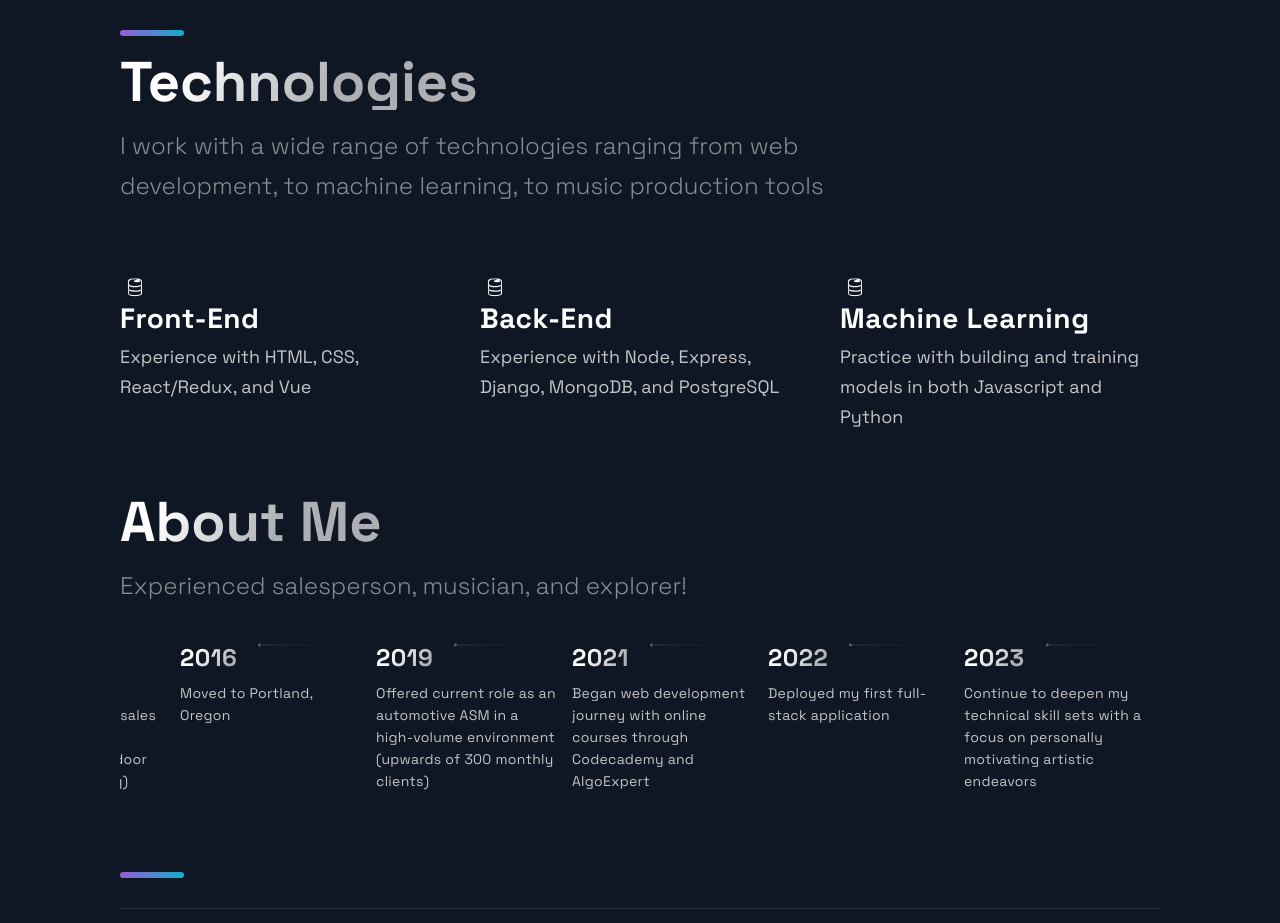
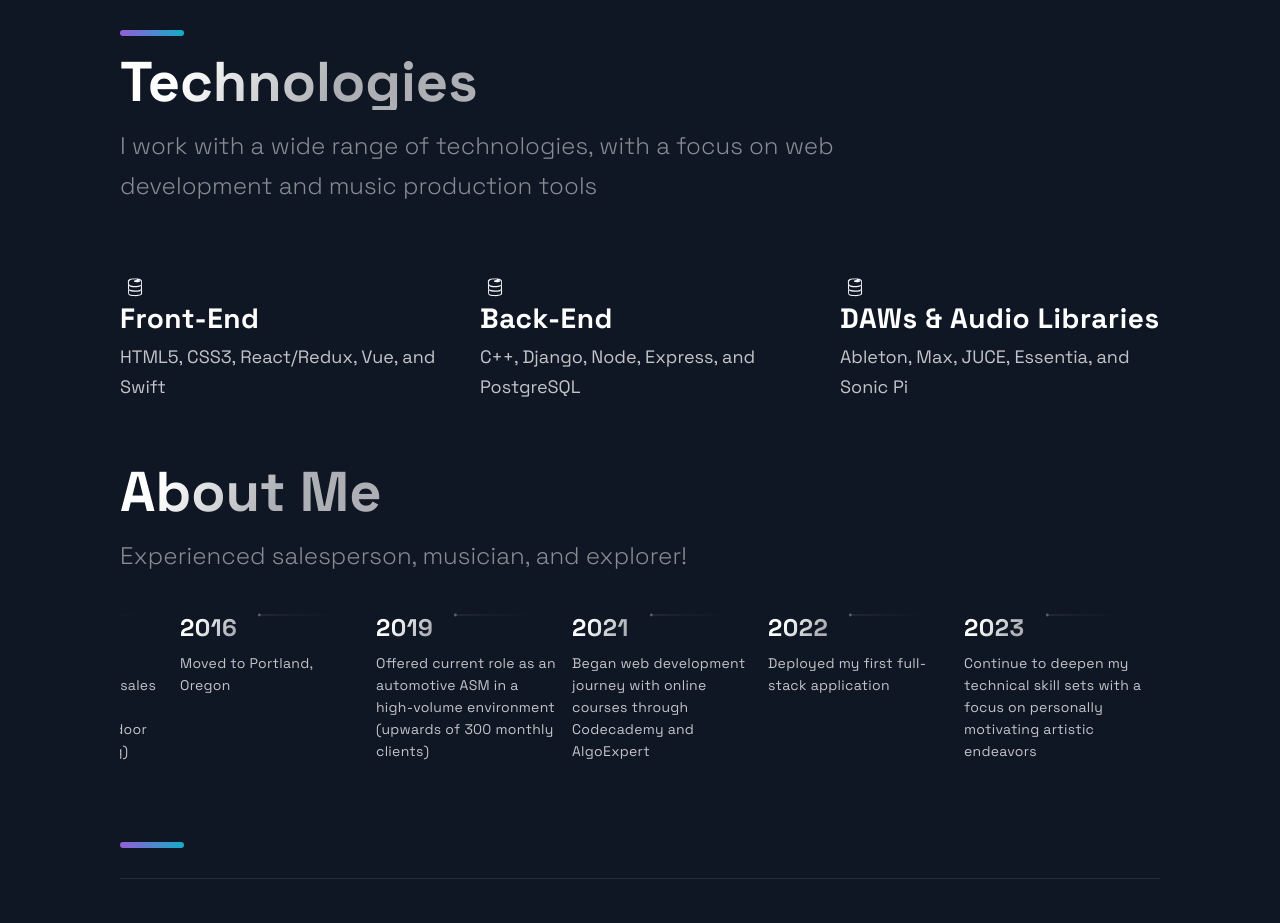
Before and after one commit to chuckhalliday/Personal-Portfolio, a Next.js app: page / in a window 1280 px wide. Shown: the part 2300-3223 px from the top of the page. Built offline with nearby package versions, Linux system fonts and the light colour scheme.

Commit message:
Update Technologies.js

```diff
--- a/src/components/Technologies/Technologies.js
+++ b/src/components/Technologies/Technologies.js
@@ -9,7 +9,7 @@ const Technologies = () =>  (
     <br/>
     <SectionTitle>Technologies</SectionTitle>
     <SectionText>
-      I work with a wide range of technologies ranging from web development, to machine learning, to music production tools
+      I work with a wide range of technologies, with a focus on web development and music production tools
     </SectionText>
     <List>
       <ListItem>
@@ -17,7 +17,7 @@ const Technologies = () =>  (
         <ListContainer>
           <ListTitle>Front-End</ListTitle>
           <ListParagraph>
-            Experience with HTML, CSS, React/Redux, and Vue
+            HTML5, CSS3, React/Redux, Vue, and Swift
           </ListParagraph>
         </ListContainer>
       </ListItem>
@@ -26,16 +26,16 @@ const Technologies = () =>  (
         <ListContainer>
           <ListTitle>Back-End</ListTitle>
           <ListParagraph>
-            Experience with Node, Express, Django, MongoDB, and PostgreSQL
+            C++, Django, Node, Express, and PostgreSQL
           </ListParagraph>
         </ListContainer>
       </ListItem>
       <ListItem>
         <DiFirebase size = "3rem" />
         <ListContainer>
-          <ListTitle>Machine Learning</ListTitle>
+          <ListTitle>DAWs & Audio Libraries</ListTitle>
           <ListParagraph>
-            Practice with building and training models in both Javascript and Python
+            Ableton, Max, JUCE, Essentia, and Sonic Pi
           </ListParagraph>
         </ListContainer>
       </ListItem>
```
